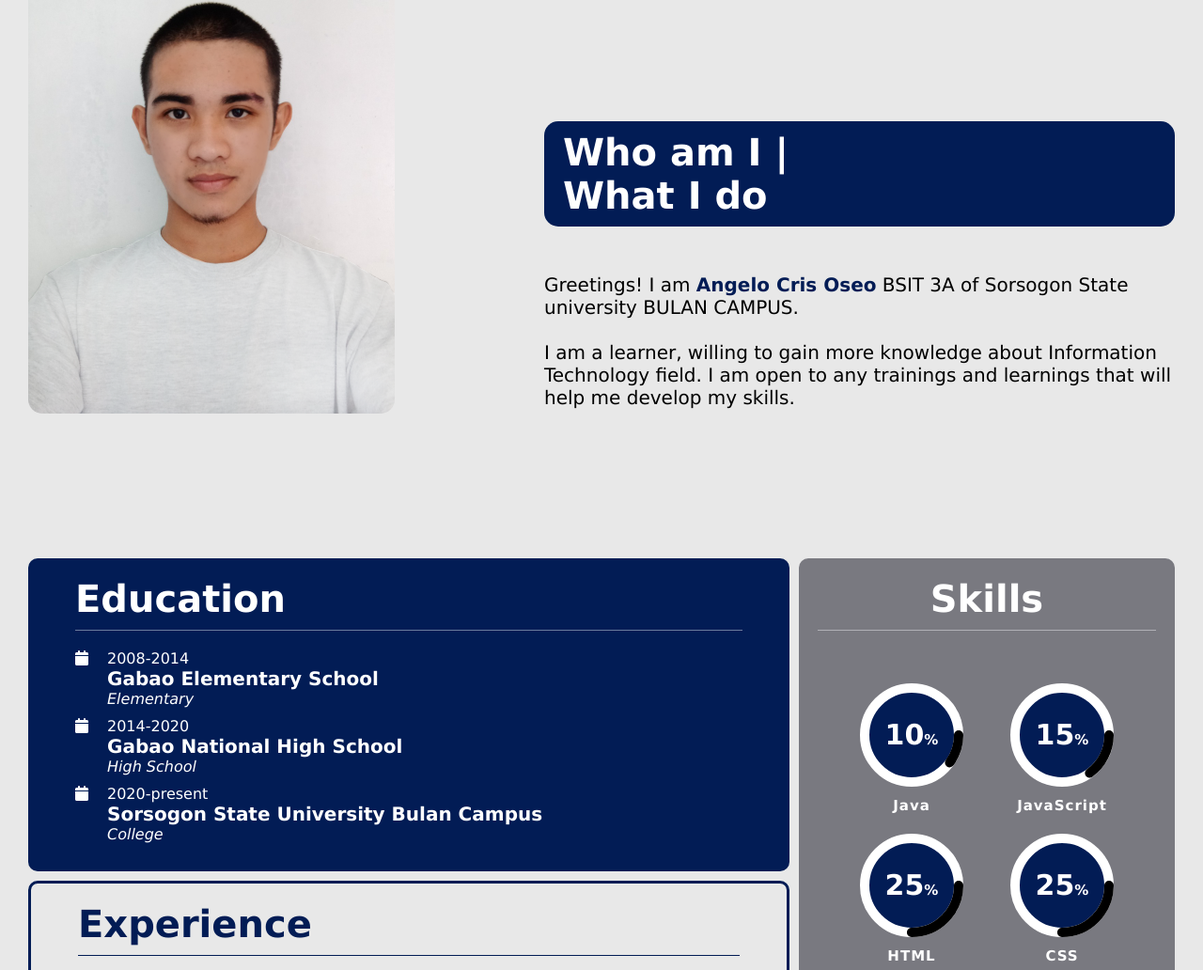
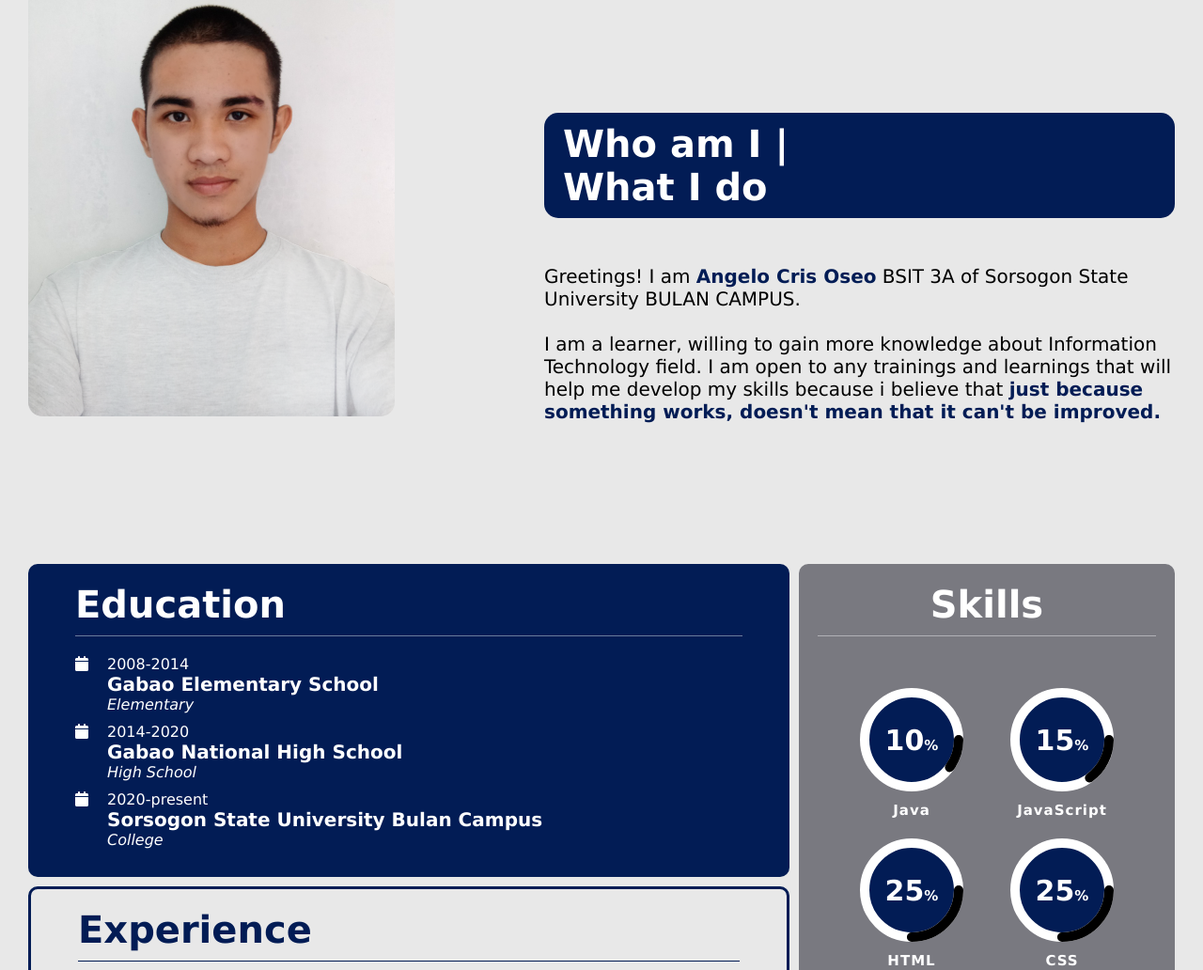
Before and after one commit to angelocrisoseo/angelocrisoseo.github.io, a plain HTML site: page index.html in a window 1280 px wide. Shown: the part 1060-2092 px from the top of the page at 94% size. Drawn offline with Linux system fonts and the light colour scheme.

Commit message:
added motto

```diff
--- a/index.html
+++ b/index.html
@@ -64,11 +64,12 @@
                 <div class="aboutCol2">
                     <h3 class ="subtitle">Who am I | <br>What I do</h3>
                     <p class="abtContent">Greetings! I am <span class="myName">Angelo Cris Oseo</span> BSIT 3A of
-                        Sorsogon State university BULAN CAMPUS.
+                        Sorsogon State University BULAN CAMPUS.
                         <br>
                         <br>
                         I am a learner, willing to gain more knowledge about Information Technology field.
-                        I am open to any trainings and learnings that will help me develop my skills.
+                        I am open to any trainings and learnings that will help me develop my skills because i believe that
+                        <span class="saying">just because something works, doesn't mean that it can't be improved.</span>
                     </p>
                 </div>
             </div>
--- a/style.css
+++ b/style.css
@@ -160,6 +160,10 @@ nav ul li a:hover{
     font-size: 20px;
     padding-top: 50px;
     color: #000;;
+}
+.saying{
+    font-weight: 1000;
+    color:#021c55;
 }
 
 /*---------------resume--------*/
```
